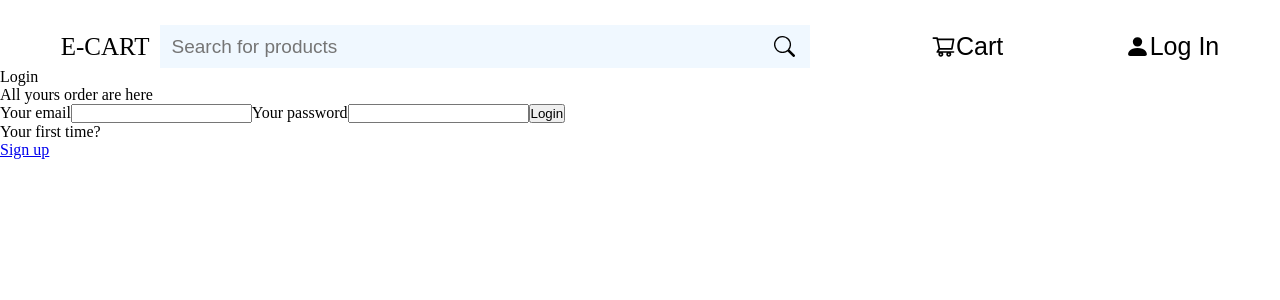
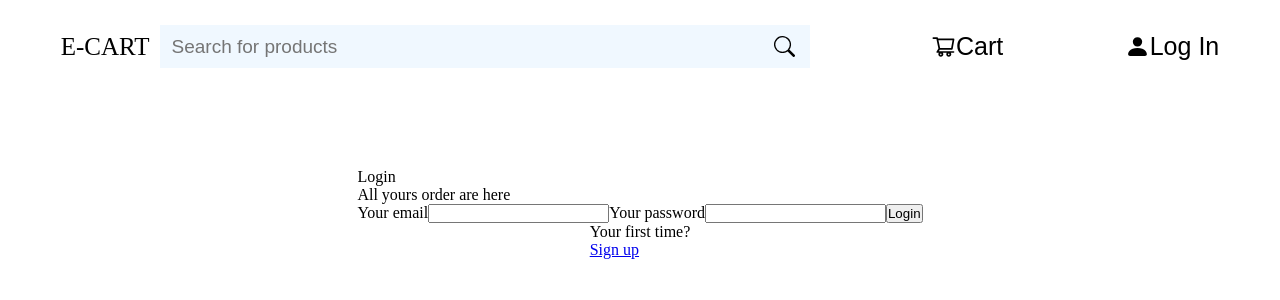
Before and after one commit to jyotirmoy-sinhababu/E-Commerce-website, a React (Vite) app: page /login in a window 1280 px wide. Shown: the top 300 px of the page. Built offline with nearby package versions, Linux system fonts and the light colour scheme; no server answers.

Commit message:
style added to logIn comp

```diff
--- a/src/components/authComp/logInComp/LogInComp.tsx
+++ b/src/components/authComp/logInComp/LogInComp.tsx
@@ -4,7 +4,7 @@
 const LogInComp = () => {
   return (
     <div className='login-cnt'>
-      <div>
+      <div className='login-txt-cnt'>
         <div>
           <div>
             <p>Login</p>
--- a/src/components/authComp/logInComp/loginComp.css
+++ b/src/components/authComp/logInComp/loginComp.css
@@ -0,0 +1,7 @@
+.login-cnt {
+  display: flex;
+  flex-direction: column;
+  justify-content: center;
+  align-items: center;
+  padding: 100px;
+}
```
